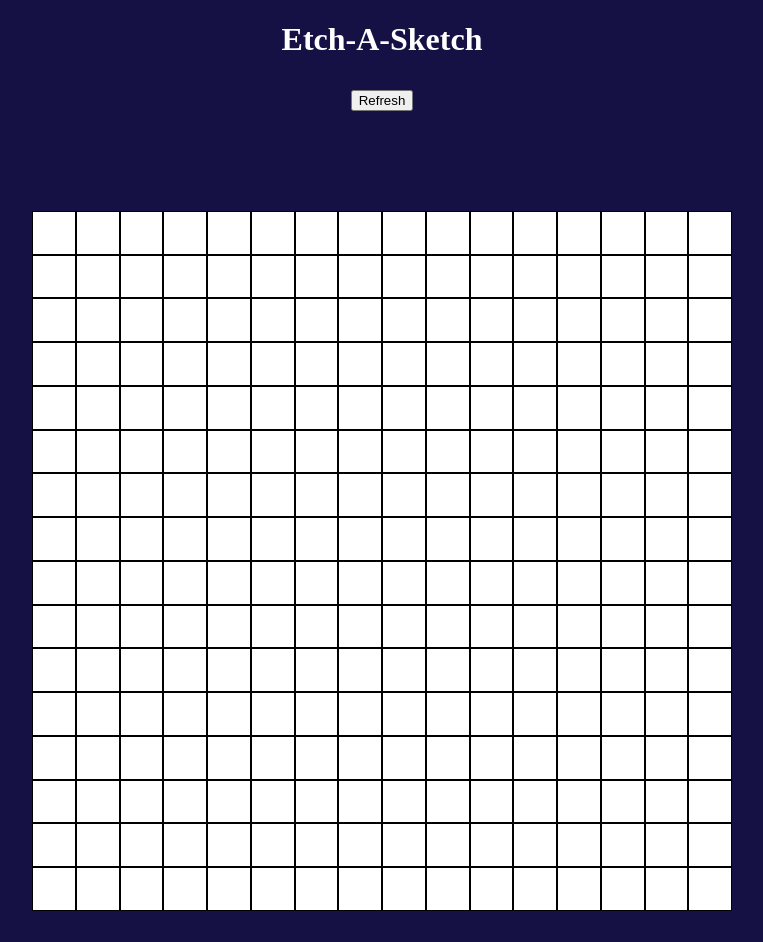
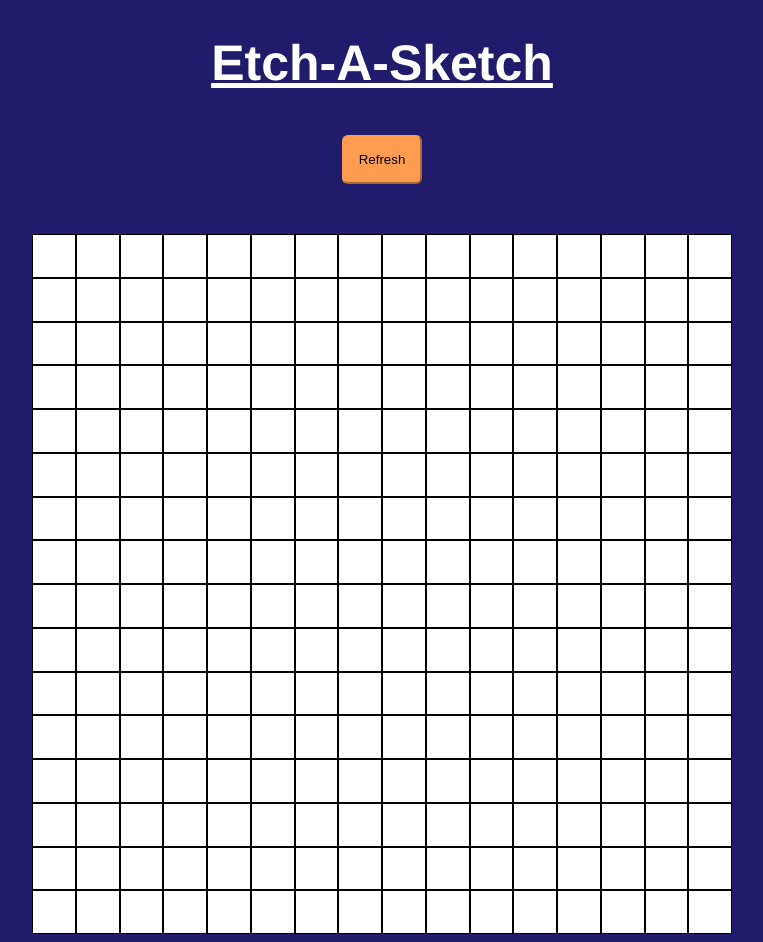
Before and after one commit to yiyuanyi/etch-a-sketch, a plain HTML site: page index.html in a window 1280 px wide. Shown: the whole page, without its empty margins (258-1021 px from the left). Before the commit the page ends 919 px from the top, so only its background shows below. Drawn offline with Linux system fonts and the light colour scheme.

Commit message:
styling css

```diff
--- a/script.js
+++ b/script.js
@@ -25,7 +25,7 @@ function createGrid(size) {
 
     for (let i = 0; i < gridItem.length; i++) {
         gridItem[i].addEventListener('mouseover', function() {
-            gridItem[i].style.backgroundColor = '#8EF0D5';
+            gridItem[i].style.backgroundColor = '#29a684';
         });
     };
 
--- a/style.css
+++ b/style.css
@@ -1,15 +1,26 @@
 body {
     text-align: center;
-    background-color: #151145;
+    background-color: #211B6B;
 }
 
 #title {
     color: #FFF;
+    font-family: helvetica;
+    font-size: 50px;
+    text-decoration: underline;
+}
+
+button {
+    padding: 15px;
+    border-radius: 6px;
+    border-color: #FF9C50;
+    background-color: #FF9C50;
+    outline: none;
 }
 
 .reset {
     margin-top: 10px;
-    margin-bottom: 100px;
+    margin-bottom: 50px;
 }
 
 .container {
```
